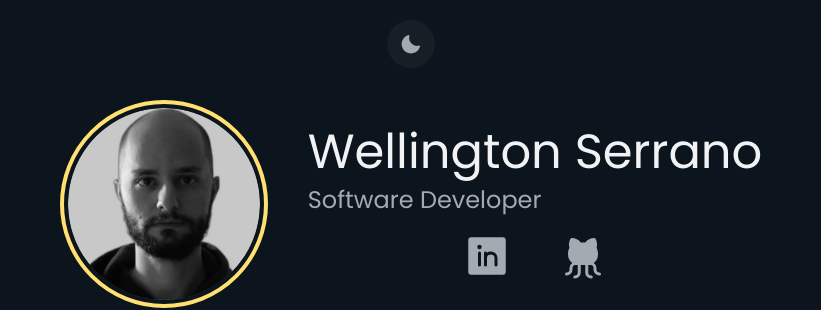
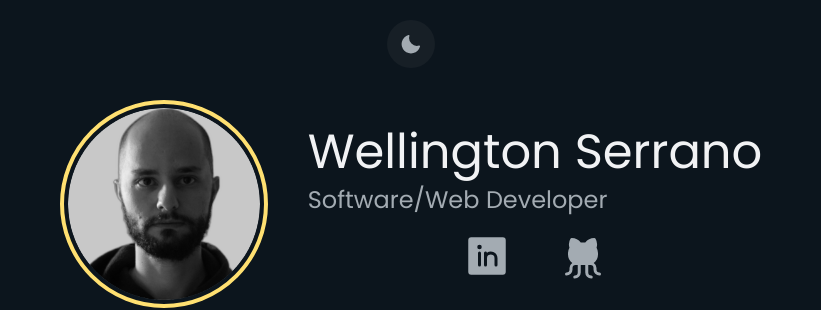
Before and after one commit to wellserrano/my-portfolio, a React (Vite) app: page / in a window 1280 px wide. Shown: the top 310 px of the page, without its empty margins (229-1050 px from the left). Built offline with nearby package versions, Linux system fonts and the light colour scheme.

Commit message:
role description change

```diff
--- a/src/pages/Home.tsx
+++ b/src/pages/Home.tsx
@@ -26,7 +26,7 @@ export function Home() {
           <Avatar />
           <div className="flex flex-col sm:gap-2 text-center sm:text-left">
             <h1 className="dark:text-[#F1F2F4] text-[#3D3D3D] text-2xl sm:text-5xl">Wellington Serrano</h1>
-            <p className="dark:text-[#A3ABB2] text-[#575757] text-lg sm:text-2xl mb-2">Software Developer</p>
+            <p className="dark:text-[#A3ABB2] text-[#575757] text-lg sm:text-2xl mb-2">Software/Web Developer</p>
             <div className="flex gap-12 justify-center items-center">
               <a href="https://www.linkedin.com/in/wellserrano/" target='_blank'><LinkedinLogo weight='fill' className='dark:text-[#A3ABB2] text-#575757 text-4xl sm:text-5xl'/></a>
               <a href="https://github.com/wellserrano" target='_blank'><GithubLogo weight='fill' className='dark:text-[#A3ABB2] text-#575757 text-4xl sm:text-5xl'/> </a>
```
